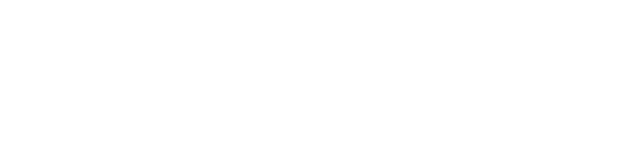
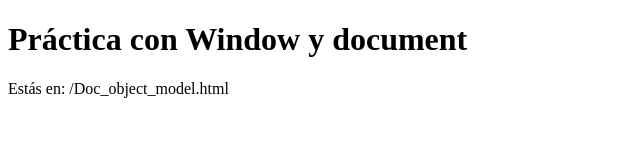
Before and after one commit to Martin-Moreno-Jara/Curso-html-js-2016, a plain HTML site: page Doc_object_model.html in a window 1280 px wide. Shown: the whole page, without its empty margins (0-640 px from the left). Drawn offline with Linux system fonts and the light colour scheme.

Commit message:
experimentos con javascript

```diff
--- a/Doc_object_model.html
+++ b/Doc_object_model.html
@@ -1,9 +1,15 @@
 <!DOCTYPE html>
 <html>
 <head>
+    <meta charset="utf-8" />
     <title>Document Object Model</title>
 </head>
 <body>
-
+    <h1>Práctica con Window y document</h1>
+    <script type="text/javascript">
+        var ruta = window.location;
+        console.log(ruta);
+        document.write("Estás en: "+ruta.pathname)
+    </script>
 </body>
 </html>
```
